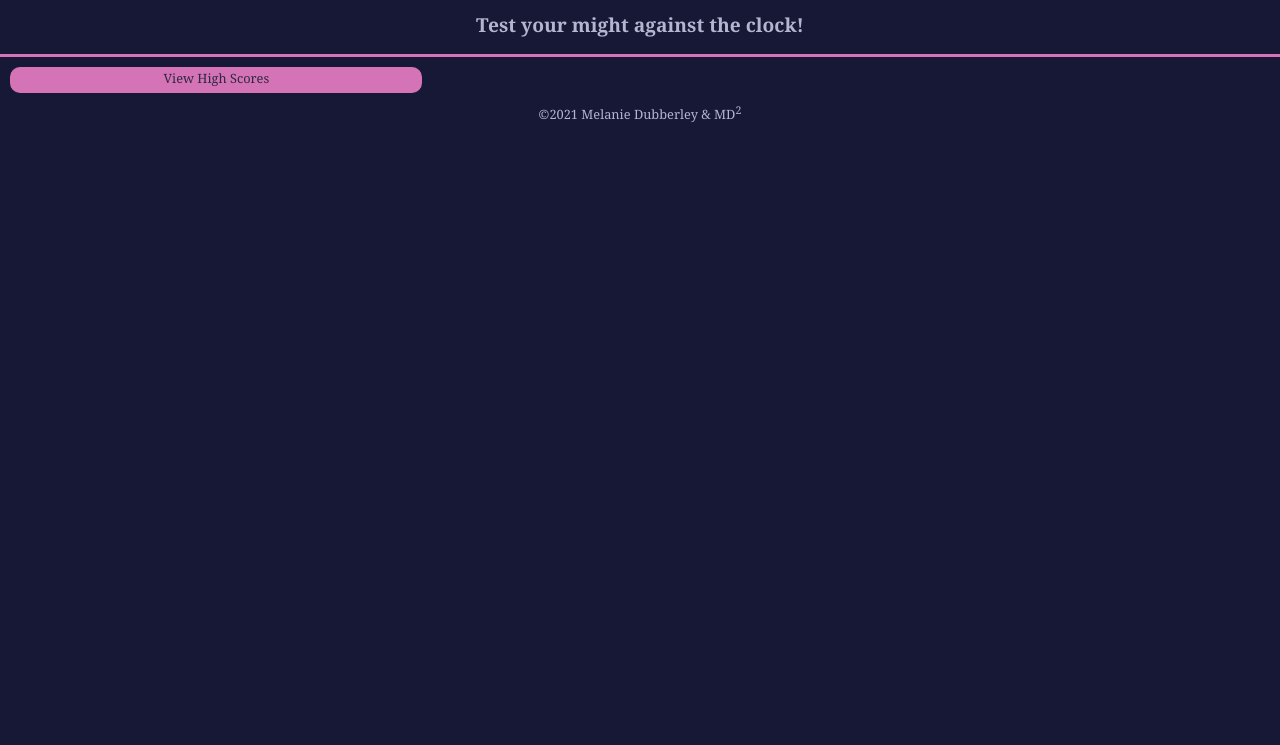
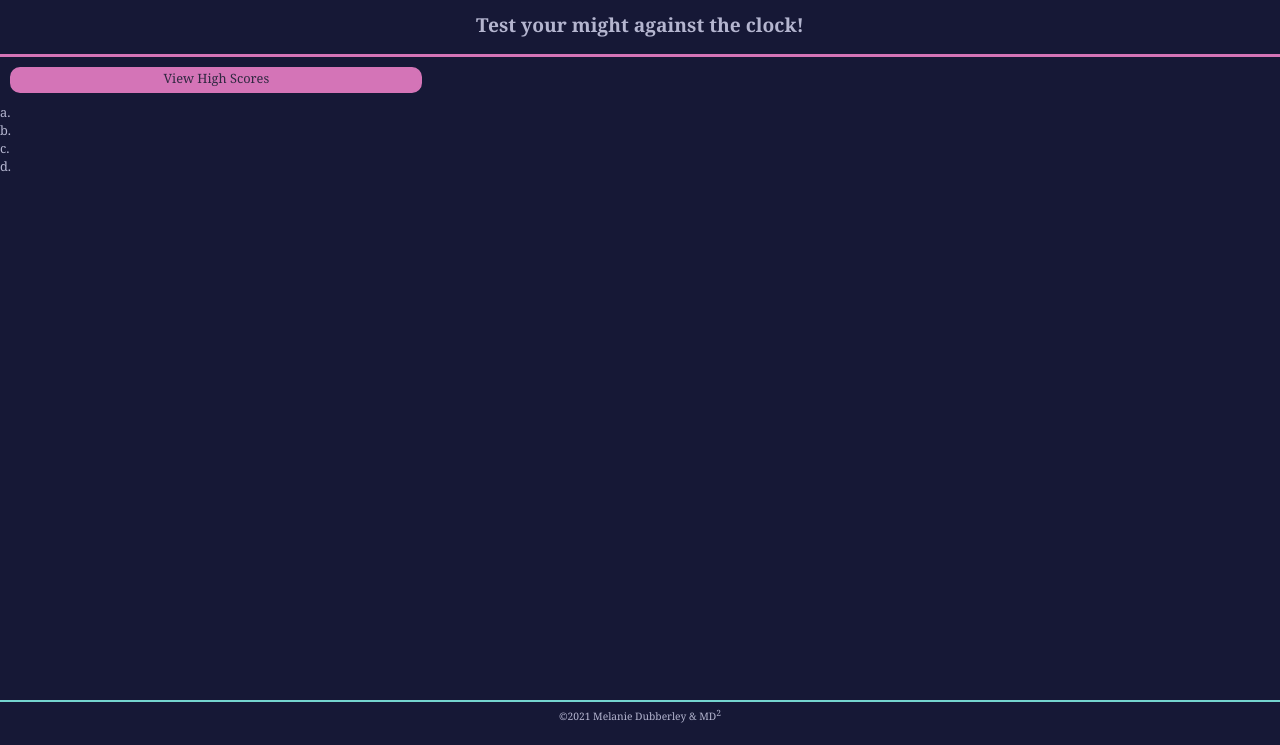
Before and after one commit to MellieDee/codeQuiz, a plain HTML site: page index.html in a window 1280 px wide. Shown: the part 55-800 px from the top of the page. Drawn offline with Linux system fonts and the light colour scheme.

Commit message:
build initial HTML & CSS structure added footer elements & style

```diff
--- a/assets/css/style.css
+++ b/assets/css/style.css
@@ -3,7 +3,7 @@
 --secondary-color: rgba(47, 40, 64, 1.0);
 --tertiary-color: rgba(212, 116, 183, 1.0);
 --accent-color1: rgba(116, 212, 207, 1.0);
---accent-color2: rgba(116, 212, 207, 0.5);
+--accent-color2: rgba(116, 212, 207, 0.3);
 }
 
 
@@ -88,8 +88,11 @@ nav ul li a {
   justify-content: space-evenly;
   margin: 0;
   width: 100%;
-  font-size: 1em;
-  /* position: fixed; */
+  font-size: 0.8em;
+  position: absolute;
+  border-top: 2px solid var(--accent-color1);
+  bottom: 2.0%;
+  padding: 0.5em;
 }
 
 /* footer p {
--- a/assets/js/script.js
+++ b/assets/js/script.js
@@ -0,0 +1,21 @@
+var countDownTimerEl = document.getElementById('timer');
+
+
+//  ***   COUNTDOWN TIMER function ***
+
+//click start button
+//start buttoon intiates countdown
+//and first question (5-10 questions).( from 1 min try to st - 1 min= 60000)
+//the countdown is displayed, continously decreased util 0
+//when reaches 0, timer stops. game is over.
+//time is deducted if a question is wrong
+
+// high scores: -- see taskinator body for timer pacement
+//create a list like the taskinator -
+// how manke last question disappear and get replaced with high score menu?
+
+
+// use JS to change btn color for hs & questions
+
+//get the HTML/DOM El
+var countDownTimerEl = document.getElementById('timer');
--- a/index.html
+++ b/index.html
@@ -23,11 +23,23 @@
       </ul>
     </nav>
 
-    <div class="timer"
-    <h3 id="countdown"></h3>
+    <div class="clock"
+    <h3 id="timer"></h3>
     </div>
 
+  <main>
+    <div class="question-wrap">
+    <!-- <div class="questions"> //taskinator lists hrer had h3 & p characteristics! -->
+      <h4 class="question-title"></h4>
+      <ol>
+        <li>a.</li>
+        <li>b.</li>
+        <li>c.</li>
+        <li>d.</li>
+      </ol>
 
+    </div>
+  </main>
 
 
 
```
